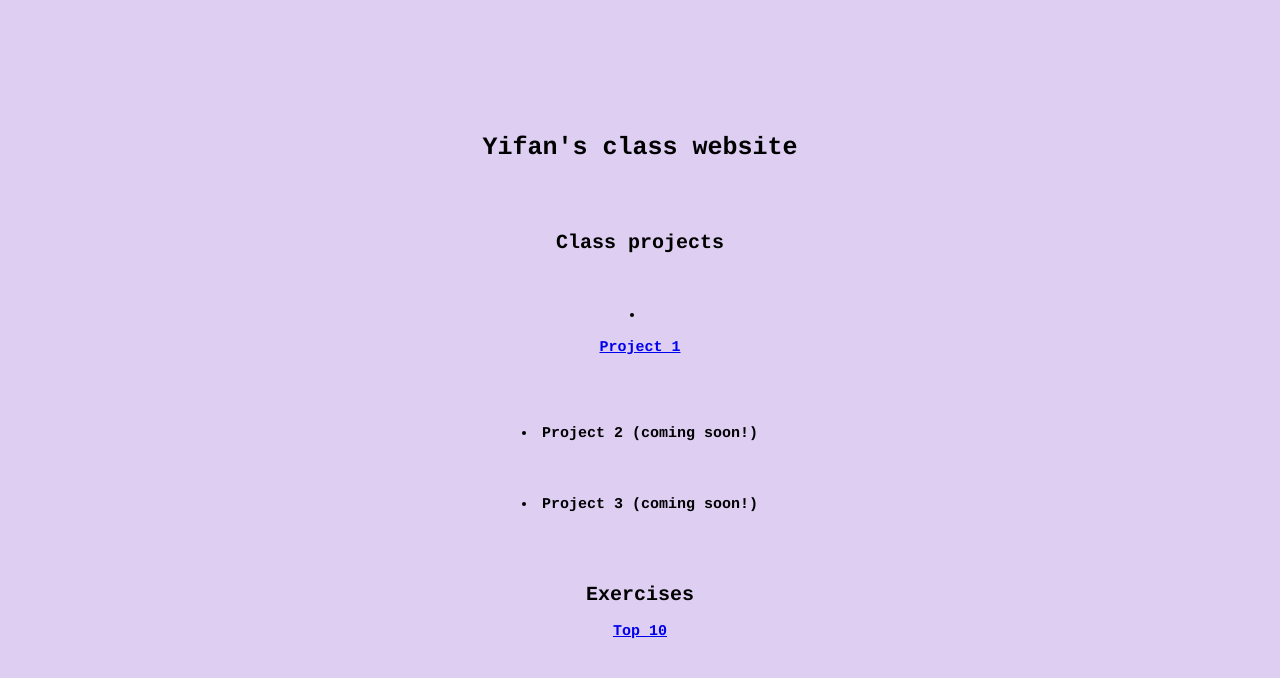
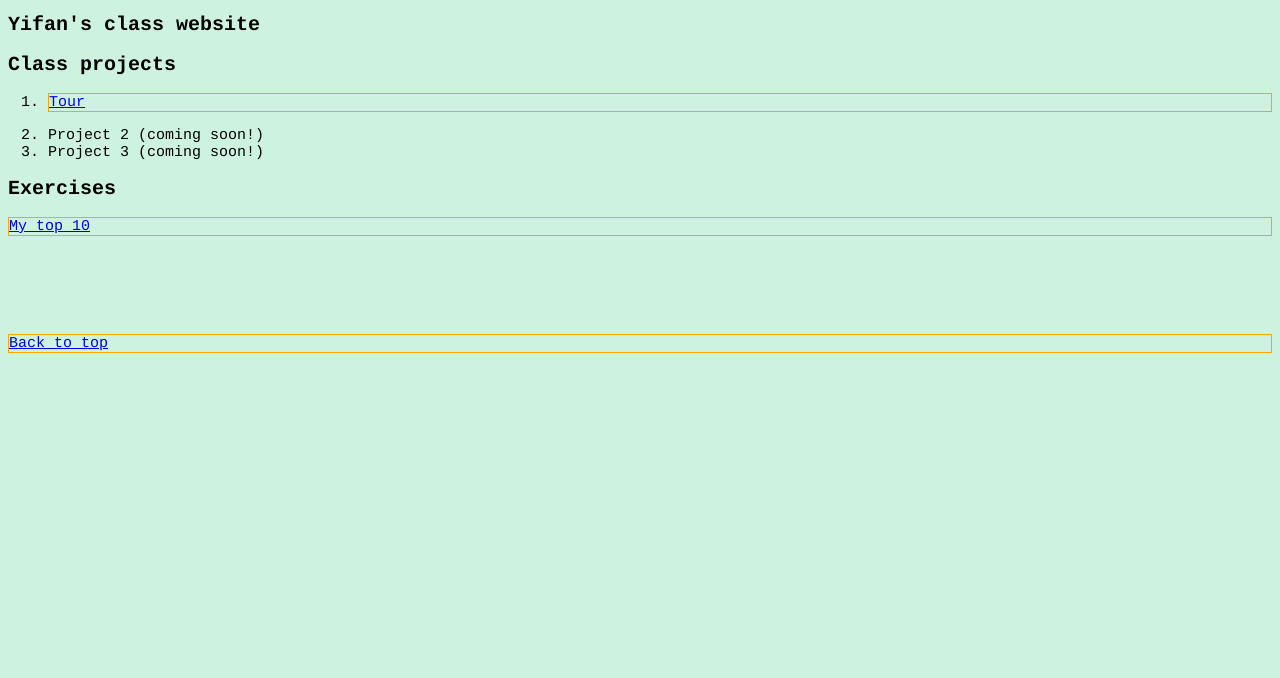
Before and after one commit to yifan0102/interactive-2021, a plain HTML site: page index.html in a window 1280 px wide. Drawn offline with Linux system fonts and the light colour scheme.

Commit message:
Update index.html

```diff
--- a/index.html
+++ b/index.html
@@ -1,55 +1,40 @@
 <!DOCTYPE html>
 <html>
-   <body style="background-color:#ddcef2;">
+   <body style="background-color:#CEF2E0;">
    </body>
   <head>
     <meta charset="utf-8" />
     <meta name="viewport" content="width=device-width, initial-scale=1" />
     <title>Yifan's class website</title>
-    <br>
-    <br>
-    <br>
-     <br>
-    <br>
-    <br>
-
  <title> Yifan's class website </title>
 <style type="text/css">
 
-h1 {
-  font-family: Courier;
-  font-size: 25px;
-  font-weight: bold;
-}
-
-h2 {
+h1, h2 {
   font-family: Courier;
   font-size: 20px;
-  font-weight: bold;
-}
-p,a,ol,li {
+/*  font-weight: bold;
+*/}
+p,a,body {
   font-family: Courier;
   font-size: 15px;
-  font-weight: bold;
-}
-
-body {background-color:white;
-color:black;
-text-align:center;}
+/*  font-weight: bold;
+*/}
 
 a {
-  display: block;
-  text-align: center;
+  display:block;
+  border:1px solid orange;
   margin:1em auto;
+  height:20px
+  width:10vw;
 }
 
 a:hover {
-  font-style: italic;
+  font-style:italic;
   color: white;
 }
 
 a:active {
-  background-color: pink;
+  background-color: red;
   color: white;
 }
 
@@ -57,65 +42,44 @@ a:focus {
   color:pink;
 }
 
+
+h1, h2, {
+  border: 1px dashed black;
+  width:25rem;
+  height:2.5rem;
+}
+
 </style>
+
     <link rel="icon" type="image/png" href="images/icon.png"/>
   </head>
 
   <body>
     <h1></h1>
-    <h1 id="top">Yifan's class website</h1>
-    <br>
-    <br>
-    <h2>Class projects</h2>
-    <br>
-    <br>
-   <!--  <ol> -->
-      <li>
-      <a href="project1.html">Project 1</a>
+    <h1 id="top" >Yifan's class website</h1>
+    <h2 >Class projects</h2>
+    <ol>
+    <li>
+    <a href="project1.html"> Tour</a>
       </li>
-       <br>
-    <br>
-    <br>
       <li>
         Project 2 (coming soon!)
       </li>
-       <br>
-    <br>
-    <br>
       <li>
         Project 3 (coming soon!)
       </li>
-       <br>
+    </ol>
+    <h2>Exercises</h2>
+    <a href="exercises/top-10.html" style="font-family: Courier"> My top 10</a>
     <br>
-    <br>
-    <!-- </ol> -->
-    <h2>Exercises</h2>
-    <a href="exercises/top-10.html">Top 10</a>
     <br>
     <br>
     <br>
     <div>
-      <!-- <h4>About this site</h4>
-      <p>Here's a little paragraph about this site, in a paragraph tag... This is just some sample code to help you get started. You'll notice the HTML page has all the basic parts. You can change the title and the h1 at the top to include your name. I also set up a few links... click on "Top 10" and you'll go to the start of a top 10 list... then there's a link back to this page. Can copy and paste any of these tags or delete them and replace with your own content.</p> -->
-    <!--   <div>
-        <a href="http://software-for-people.net/">Visit my homepage!</a>
-      </div> -->
-<!--     </div>
-    <p>Technology is <b>truly</b> amazing!</p>
-    <div>
-      <img src="images/penny.png">
-    </div> -->
-
-    <br>
-    <br>
-    <br>
-    <br>
-    <br>
-    <br>
     <footer>
-    <!--   <div>
+      <div>
         <a href="#top">Back to top</a>
-      </div> -->
+      </div>
     </footer>
   </body>
 </html>
```
